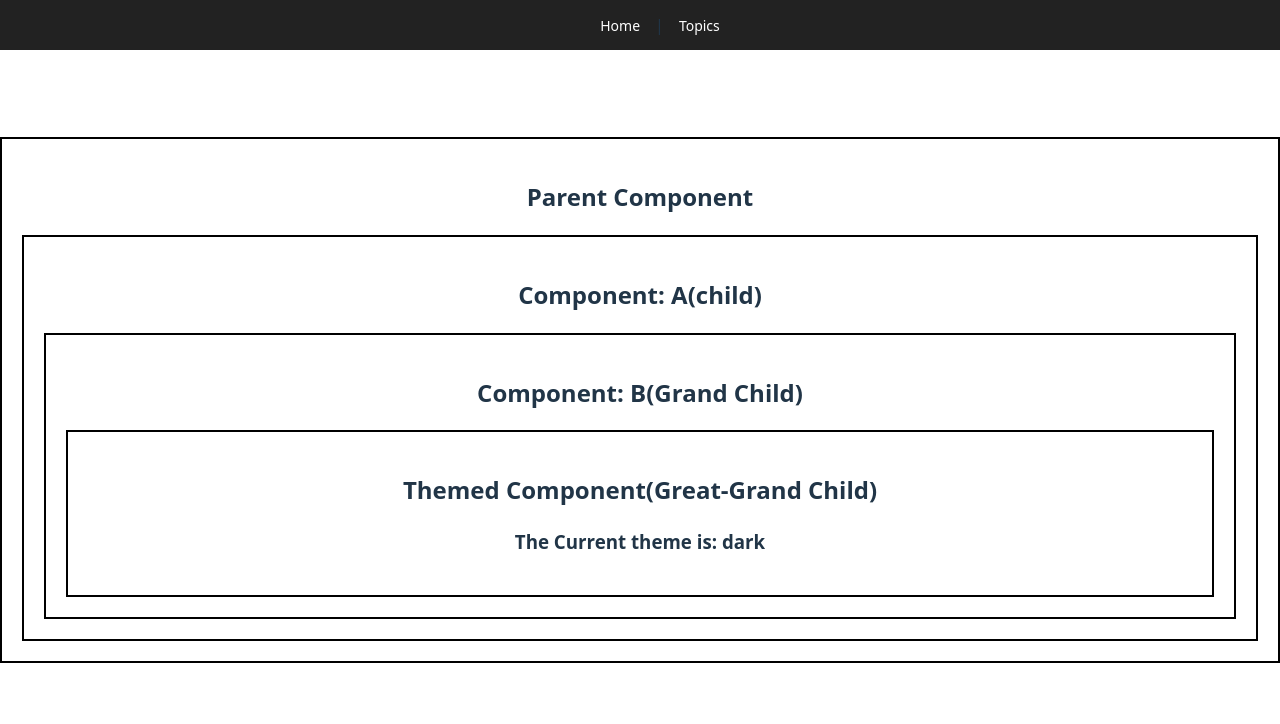
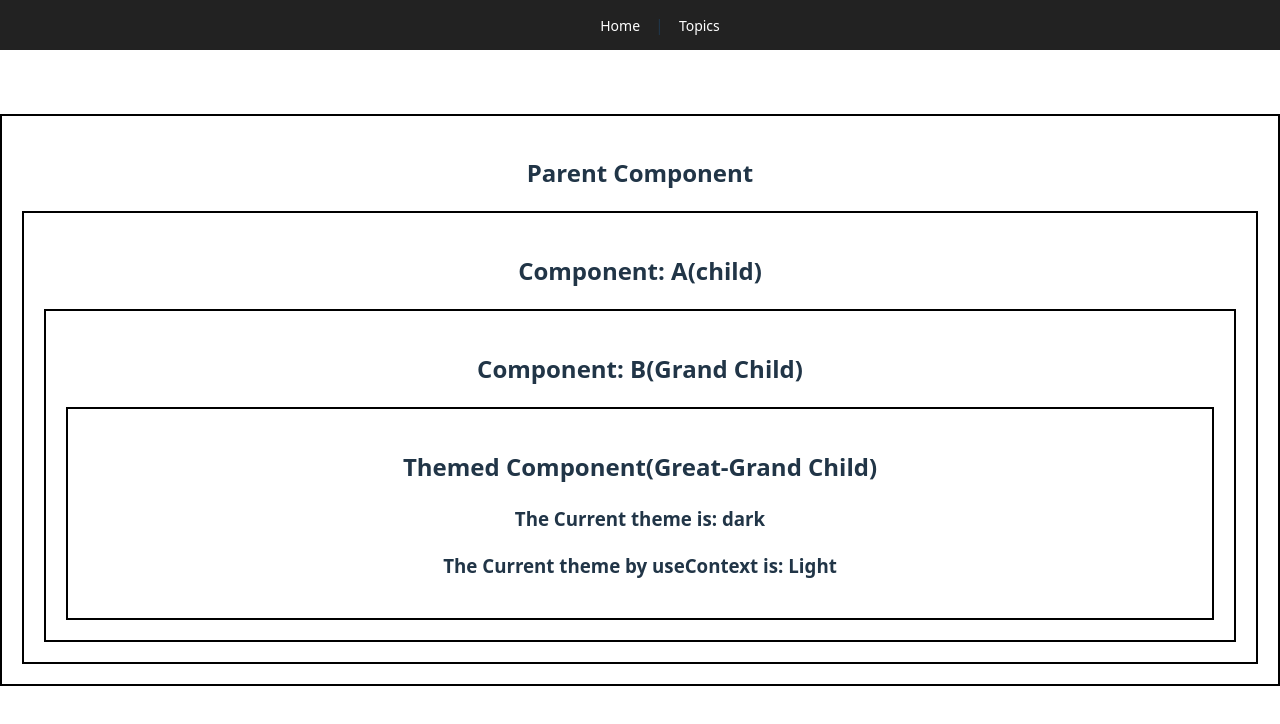
Before and after one commit to saurav-kumarr/React-Vite-Learn, a React (Vite) app: page /topics/propDrilling in a window 1280 px wide. Shown: the top 724 px of the page. Built offline with nearby package versions, Linux system fonts and the light colour scheme.

Commit message:
Learn about useContext Hooks in React

```diff
--- a/src/topics/topic7/PropDrilling.jsx
+++ b/src/topics/topic7/PropDrilling.jsx
@@ -1,9 +1,20 @@
-import React, { Component } from "react";
+import React, { Component, useContext } from "react";
+import { createContext } from "react";
 
 //  - PropDrilling = DATA
 //    - ComponentA
 //      - ComponentB
 //        - ThemedComponent
+
+// useContext()
+
+// Create a Context;
+// const MyContext = createContext(defaultValue);
+
+// Consme the Context
+// const contextValue = useContext(MyContext);
+
+const MyContext = createContext("Light");
 
 function PropDrilling(){
 
@@ -36,10 +47,16 @@ function ComponentB({theme}) {
 }
 
 function ThemedComponent({theme}) {
+
+    const contextValue = useContext(MyContext);
+
     return(
         <div style={{border:'2px solid black', padding:'20px'}}>
             <h2>Themed Component(Great-Grand Child)</h2>
-            <div><h3>The Current theme is: {theme}</h3></div>
+            <div>
+                <h3>The Current theme is: {theme}</h3>
+                <h3>The Current theme by useContext is: {contextValue}</h3>
+            </div>
         </div>
     );
 }
```
